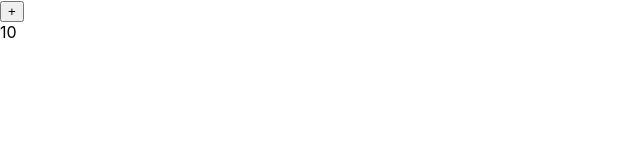
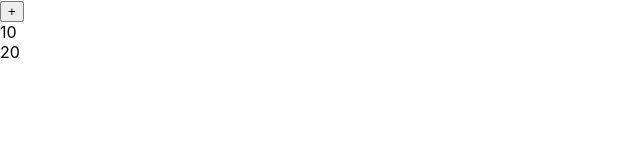
Before and after one commit to anilpai/react-hooks-tutorial, a React (Create React App) app: page / in a window 1280 px wide. Shown: the top 160 px of the page, without its empty margins (0-640 px from the left). Built offline with nearby package versions, Linux system fonts and the light colour scheme.

Commit message:
added 2 states

```diff
--- a/src/App.js
+++ b/src/App.js
@@ -1,12 +1,22 @@
 import React, {useState} from 'react'
 
 function App() {
-  const [count , setCount] = useState(10)
+  const [{count1, count2 }, setCount] = useState({ count1: 10, count2: 20})
 
   return (
     <div>
-      <button onClick={()=> setCount(currentCount => currentCount+1)}>+</button>
-      <div>{count}</div>
+      <button
+        onClick={() =>
+          setCount(currentState => ({
+            ...currentState,
+            count1: currentState.count1 + 1
+          }))
+        }
+      >
+        +
+      </button>
+      <div>{count1}</div>
+      <div>{count2}</div>
     </div>
   );
 }
```
